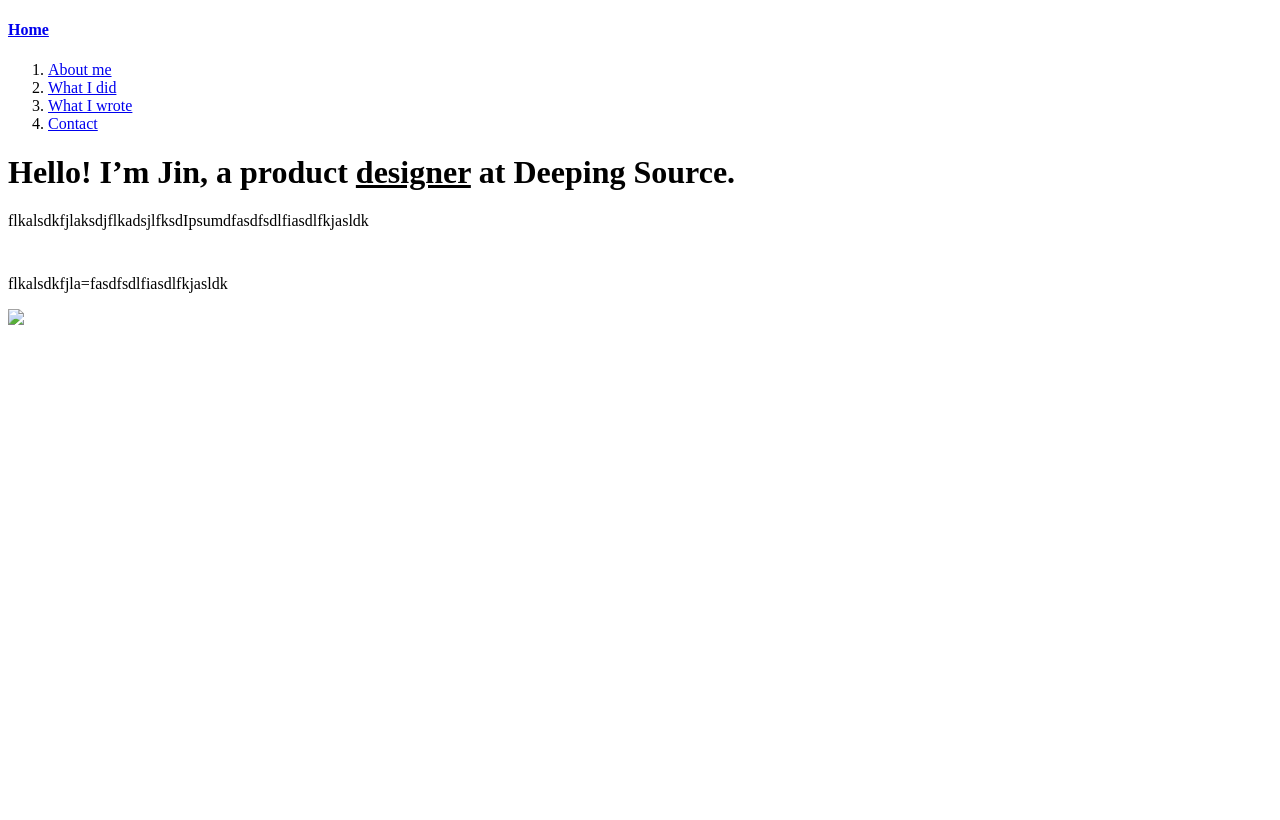
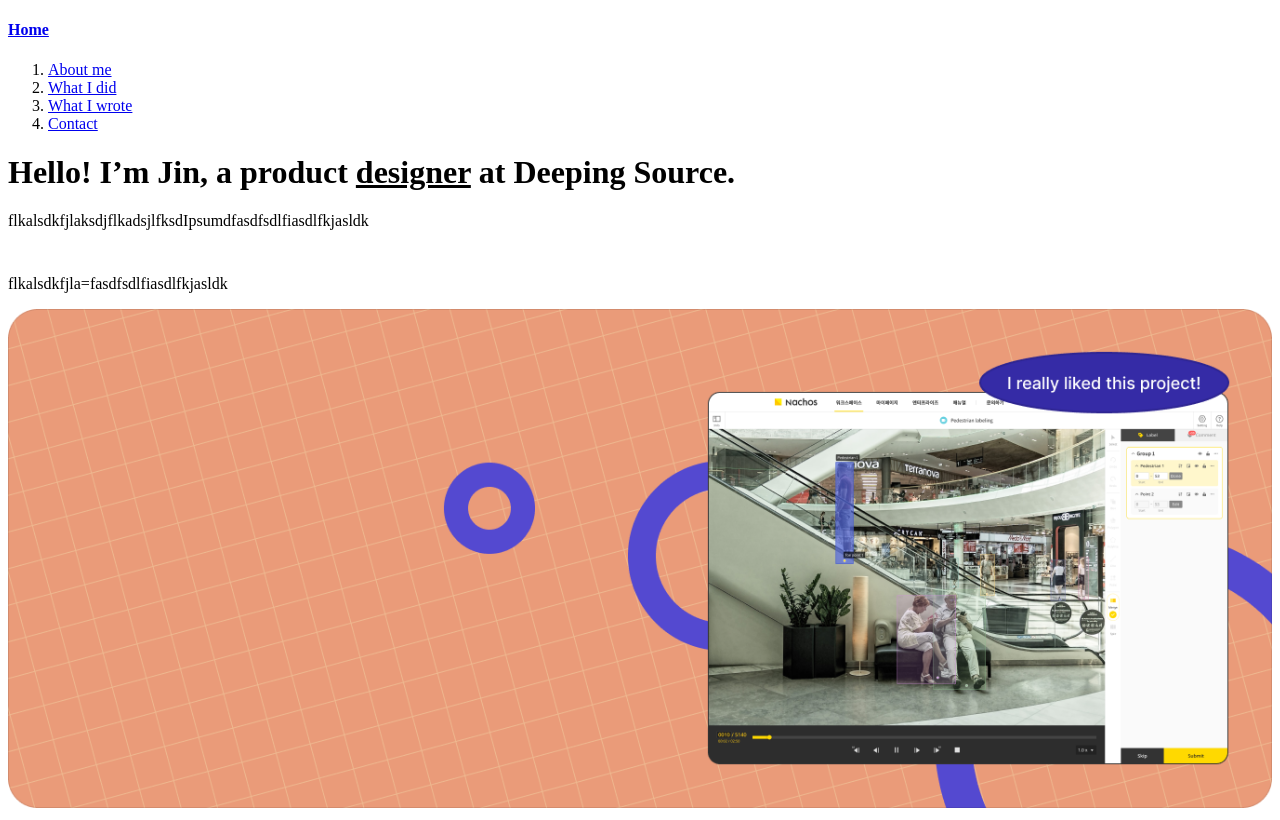
Before and after one commit to SEJIII2/sejin-kim, a plain HTML site: page index.html in a window 1280 px wide. Drawn offline with Linux system fonts and the light colour scheme.

Commit message:
index.html edited

```diff
--- a/index.html
+++ b/index.html
@@ -55,9 +55,11 @@ hr : 닫지 않음.
     <h1>Hello! I’m Jin, <strong>a product <u>designer</u></strong> at Deeping Source.</h1>
     <p>flkalsdkfjlaksdjflkadsjlfksdIpsumdfasdfsdlfiasdlfkjasldk</p>
     <p style="margin-top:45px;">flkalsdkfjla=fasdfsdlfiasdlfkjasldk</p>
-    <img src="img/task 1.png" width="100%">
+    <img src="task 1.png" width="100%">
 </body>
 </html>
 
 <!-- 웹 호스팅 업체를 통해 서버를 쉽게 이해하고, 서버를 직접 설치하여 공부할것 -->
 <!-- github pages -->
+<!-- free static web hosting 검색 -->
+<!-- static 서버, dynamic 서버(php, python, ruby, java) -->
```
